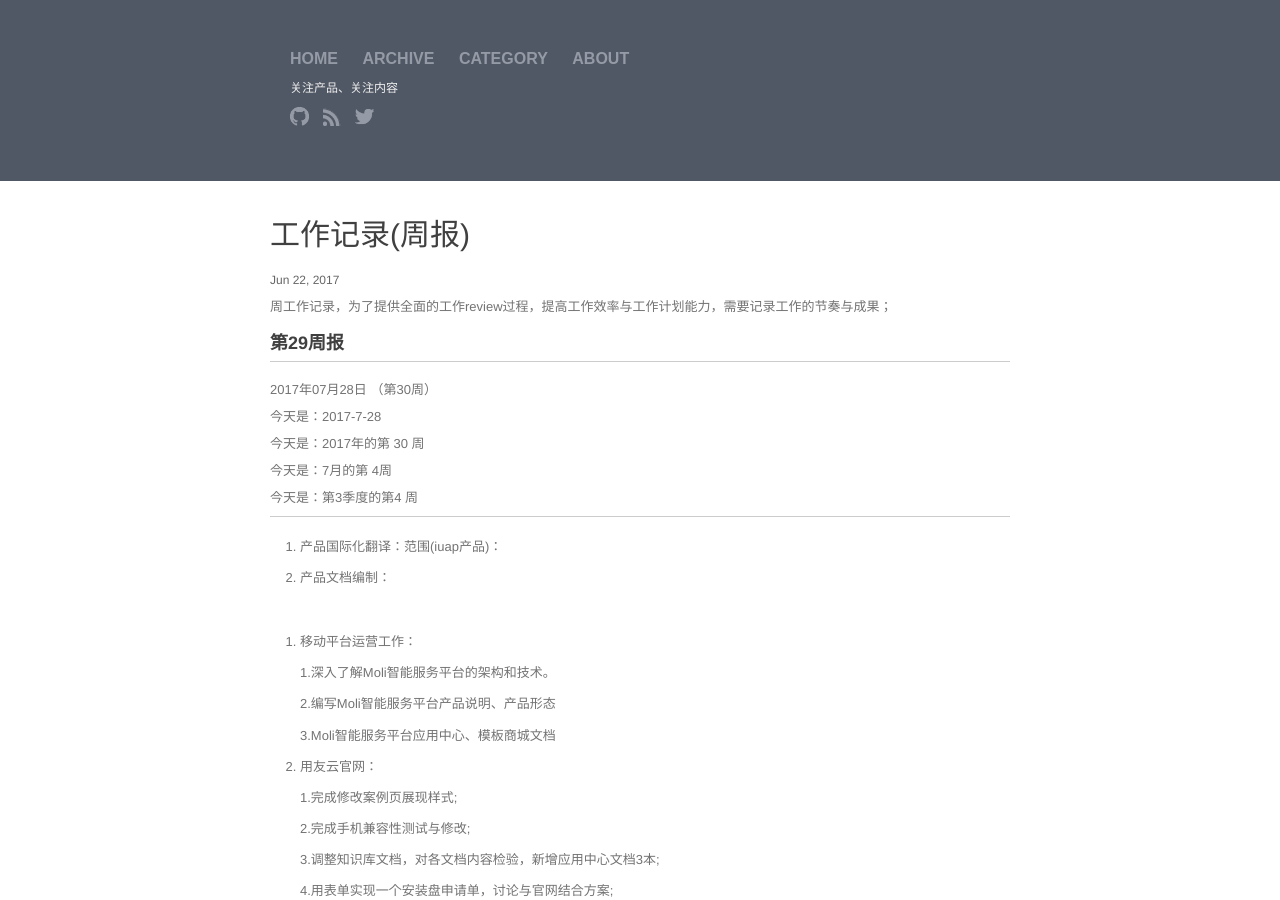
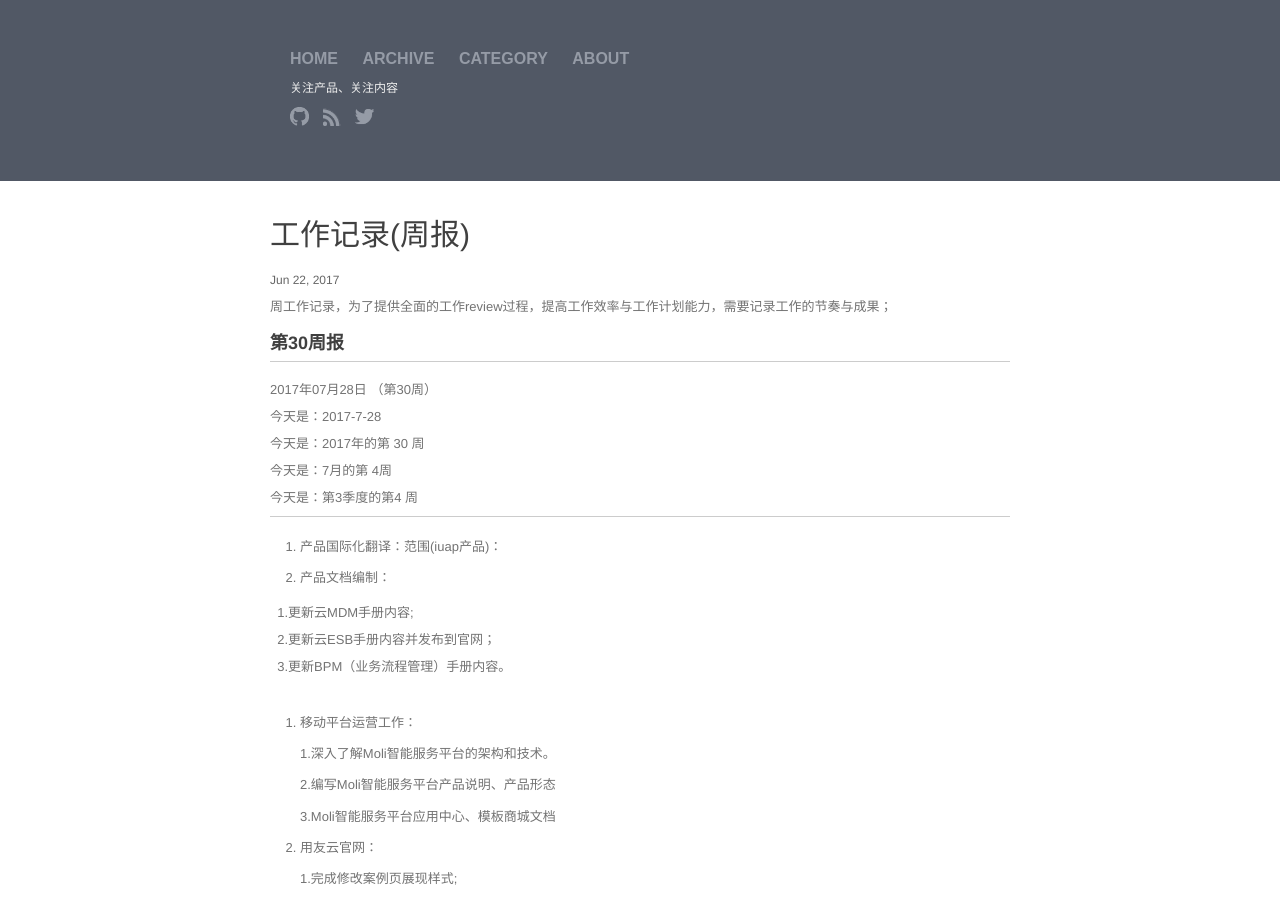
Before and after one commit to walllFlower/blog, a Jekyll site: the page built from _posts/2017-06-22-day_report_cxz.md, in a window 1280 px wide and 900 px high. Built offline with Jekyll 4.4.1, drawn with Linux system fonts in a browser that asks for light colours; comment, search, counter and statistics services are not loaded.

Commit message:
Update 2017-06-22-day_report_cxz.md

```diff
--- a/_posts/2017-06-22-day_report_cxz.md
+++ b/_posts/2017-06-22-day_report_cxz.md
@@ -8,7 +8,7 @@ categories: 日报
 周工作记录，为了提供全面的工作review过程，提高工作效率与工作计划能力，需要记录工作的节奏与成果；
 
 
-### 第29周报
+### 第30周报
 
 ***
 
@@ -31,15 +31,21 @@ categories: 日报
 
 2. 产品文档编制：
 
+   1.更新云MDM手册内容;
+
+   2.更新云ESB手册内容并发布到官网；
+
+   3.更新BPM（业务流程管理）手册内容。
+
 
 
 3. 移动平台运营工作：
 
     1.深入了解Moli智能服务平台的架构和技术。
 
-	2.编写Moli智能服务平台产品说明、产品形态
+    2.编写Moli智能服务平台产品说明、产品形态
 
-	3.Moli智能服务平台应用中心、模板商城文档
+    3.Moli智能服务平台应用中心、模板商城文档
 
 
 4. 用友云官网：
```
